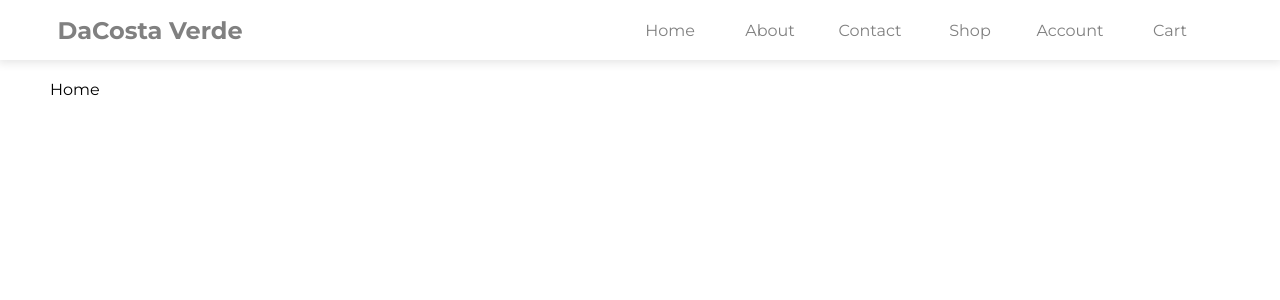
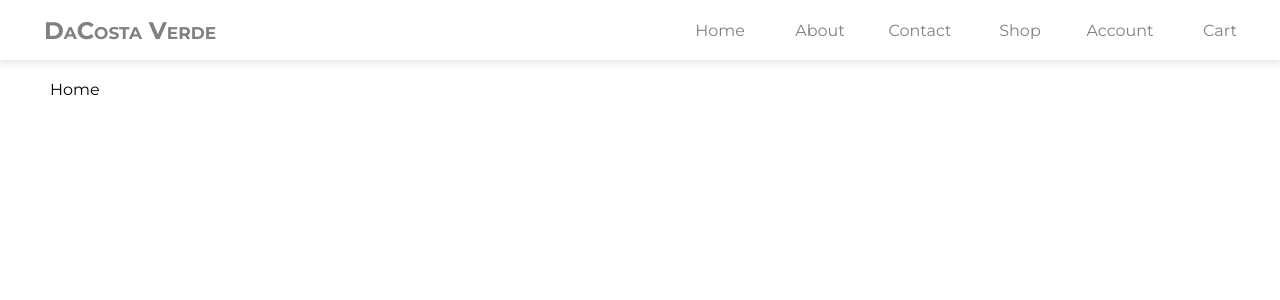
Before and after one commit to droverj/dacosta-verde, a React (Create React App) app: page / in a window 1280 px wide. Shown: the top 300 px of the page. Built offline with nearby package versions, Linux system fonts and the light colour scheme; no server answers.

Commit message:
style nav

```diff
--- a/src/styles/Navbar.scss
+++ b/src/styles/Navbar.scss
@@ -16,7 +16,8 @@
     h1 {
       display: flex;
       margin: 0;
-      margin-left: 50px;
+      margin-left: 30px;
+      font-variant: small-caps;
       white-space: nowrap;
       a {
         width: 200px;
@@ -44,7 +45,6 @@
     ul {
       display: flex;
       margin: 0;
-      margin-right: 50px;
       li {
         width: 100px;
         display: flex;
```
